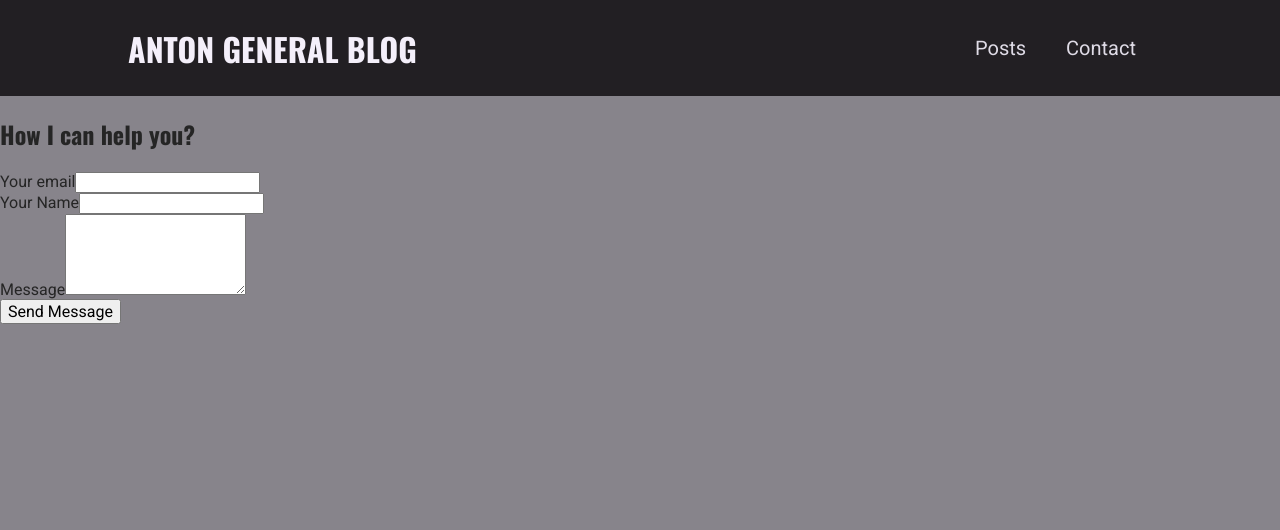
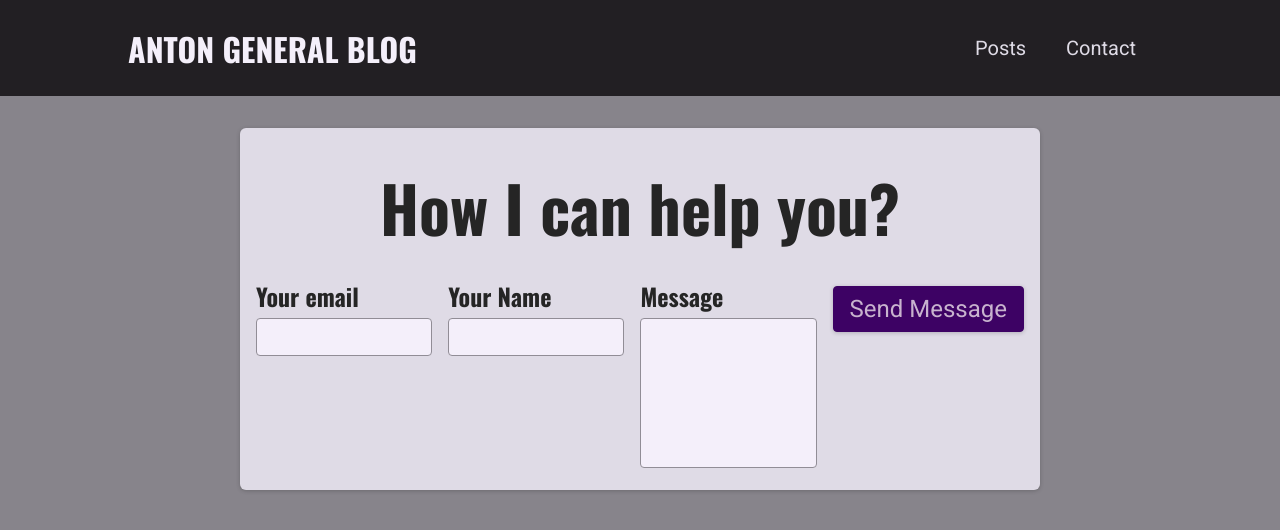
Before and after one commit to resdenia/next-js-blog, a Next.js app: page /contact in a window 1280 px wide. Shown: the top 530 px of the page. Built offline with nearby package versions, Linux system fonts and the light colour scheme.

Commit message:
update readme

```diff
--- a/components/contact/ContactForm/ContactForm.module.css
+++ b/components/contact/ContactForm/ContactForm.module.css
@@ -0,0 +1,73 @@
+.contact {
+	margin: var(--size-8) auto;
+	border-radius: 6px;
+	background-color: var(--color-grey-100);
+	width: 90%;
+	max-width: 50rem;
+	padding: var(--size-4);
+	box-shadow: 0 1px 4px rgba(0, 0, 0, 0.2);
+	font-size: var(--size-6);
+}
+
+.contact h1 {
+	font-size: var(--size-8);
+	margin: var(--size-4) 0;
+	text-align: left;
+}
+
+.form label {
+	display: block;
+	font-family: "Oswald", sans-serif;
+	font-weight: bold;
+	margin: var(--size-2) 0 var(--size-1) 0;
+}
+
+.form input,
+.form textarea {
+	font: inherit;
+	padding: var(--size-1);
+	border-radius: 4px;
+	width: 100%;
+	border: 1px solid var(--color-grey-400);
+	background-color: var(--color-grey-50);
+	resize: none;
+}
+
+.controls {
+	display: flex;
+	column-gap: 1rem;
+	flex-wrap: wrap;
+}
+
+.control {
+	flex: 1;
+	min-width: 10rem;
+}
+
+.actions {
+	margin-top: var(--size-4);
+	text-align: right;
+}
+
+.form button {
+	font: inherit;
+	cursor: pointer;
+	background-color: var(--color-primary-700);
+	border: 1px solid var(--color-primary-700);
+	padding: var(--size-2) var(--size-4);
+	border-radius: 4px;
+	color: var(--color-primary-50);
+	box-shadow: 0 1px 4px rgba(0, 0, 0, 0.2);
+}
+
+.form button:hover {
+	background-color: var(--color-primary-500);
+	border-color: var(--color-primary-500);
+}
+
+@media (min-width: 768px) {
+	.contact h1 {
+		font-size: var(--size-16);
+		text-align: center;
+	}
+}
```
Also changed, not shown: 1 other file (tests, documents, lock files or other folders).
